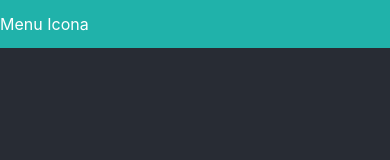
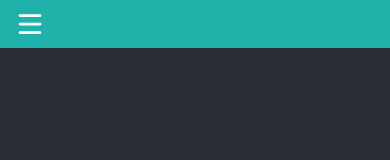
Before and after one commit to davidtissera/portfolio, a React (Vite) app: page / in a window 390 px wide. Shown: the top 160 px of the page. Built offline with nearby package versions, Linux system fonts and the light colour scheme.

Commit message:
Adding HamburgerMenuIcon in topbar when mobile

```diff
--- a/src/App.tsx
+++ b/src/App.tsx
@@ -1,4 +1,3 @@
-import logo from './logo.svg'
 import './App.css'
 import Topbar from './components/Topbar'
 
--- /dev/null
+++ b/src/components/HamburgerMenu.css
@@ -0,0 +1,35 @@
+.ham {
+  width: 50px;
+  cursor: pointer;
+  -webkit-tap-highlight-color: transparent;
+  transition: transform 400ms;
+  -moz-user-select: none;
+  -webkit-user-select: none;
+  -ms-user-select: none;
+  user-select: none;
+}
+.hamRotate.active {
+  transform: rotate(45deg);
+}
+.hamRotate180.active {
+  transform: rotate(180deg);
+}
+.line {
+  fill:none;
+  transition: stroke-dasharray 400ms, stroke-dashoffset 400ms;
+  stroke:rgb(255, 255, 255);
+  stroke-width:5.5;
+  stroke-linecap:round;
+}
+.ham4 .top {
+  stroke-dasharray: 40 121;
+}
+.ham4 .bottom {
+  stroke-dasharray: 40 121;
+}
+.ham4.active .top {
+  stroke-dashoffset: -68px;
+}
+.ham4.active .bottom {
+  stroke-dashoffset: -68px;
+}
--- /dev/null
+++ b/src/components/HamburgerMenu.tsx
@@ -0,0 +1,28 @@
+import { useState } from 'react'
+import menuIcon from '../assets/menu-icon.svg'
+import './HamburgerMenu.css'
+
+export function HamburgerMenu() {
+  const [isActive, setActive] = useState(false)
+
+  const handleClick = () => {
+    setActive((prevState) => !prevState)
+  }
+
+  return (
+    <svg className={`ham hamRotate ham4 ${isActive && 'active'}`} viewBox="0 0 100 100" width="80" onClick={handleClick}>
+      <path
+        className="line top"
+        d="m 70,33 h -40 c 0,0 -8.5,-0.149796 -8.5,8.5 0,8.649796 8.5,8.5 8.5,8.5 h 20 v -20"
+      />
+      <path
+        className="line middle"
+        d="m 70,50 h -40"
+      />
+      <path
+        className="line bottom"
+        d="m 30,67 h 40 c 0,0 8.5,0.149796 8.5,-8.5 0,-8.649796 -8.5,-8.5 -8.5,-8.5 h -20 v 20"
+      />
+    </svg>
+  )
+}
--- a/src/components/Topbar.css
+++ b/src/components/Topbar.css
@@ -24,5 +24,7 @@
   display: flex;
   align-items: center;
   margin: 0px;
+  width: 100%;
+  margin-left: 5px;
   height: 100%;
 }
--- a/src/components/Topbar.tsx
+++ b/src/components/Topbar.tsx
@@ -1,6 +1,7 @@
 import { routes, IRoute } from '../router/routes'
 import { useMobile } from '../hooks/useMobile';
 import './Topbar.css'
+import { HamburgerMenu } from './HamburgerMenu';
 
 function Topbar() {
   const isMobile = useMobile()
@@ -28,7 +29,7 @@ function TopbarMobile() {
   return (
     <header className="topbar">
       <div className="topbar-menu-icon-container">
-        Menu Icona
+        <HamburgerMenu />
       </div>
     </header>
   )
```
